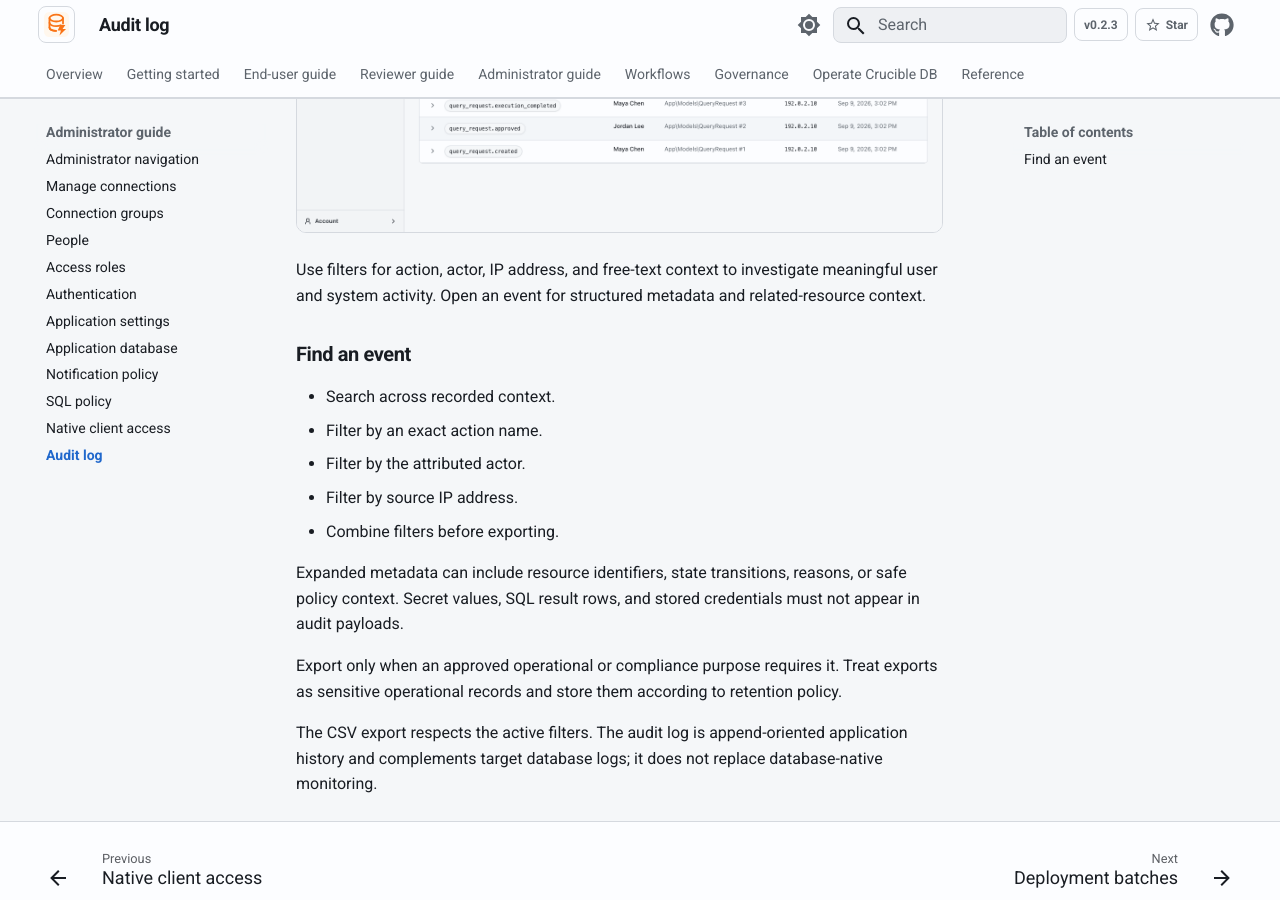
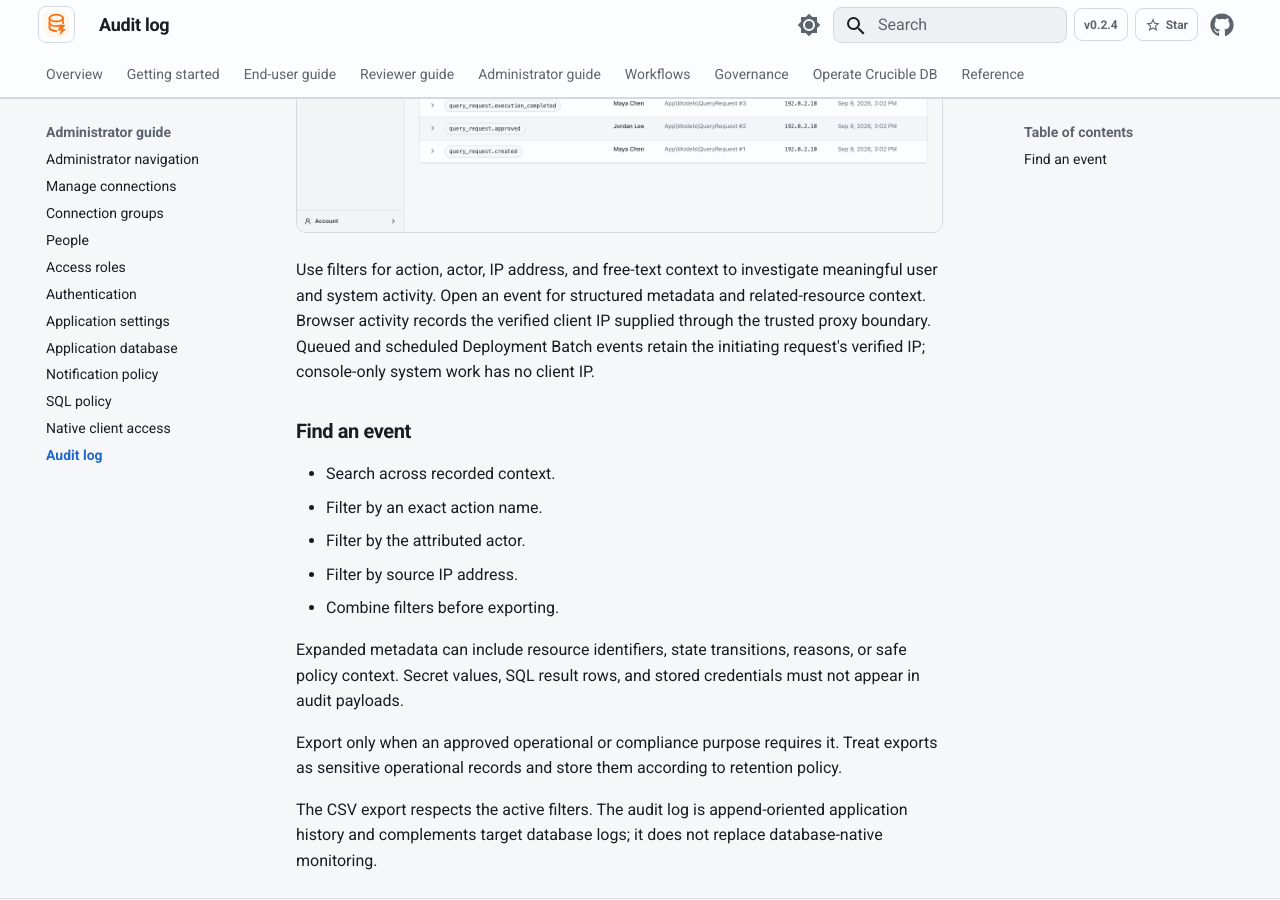
Before and after one commit to adiwidia-dev/crucible-db, an MkDocs documentation site: the page built from docs/admin-guide/audit-log.md, in a window 1280 px wide and 900 px high, scrolled down 448 px. Built offline with MkDocs 1.6.1 and Material for MkDocs 9.7.7, drawn with Linux system fonts in a browser that asks for light colours.

```diff
--- a/docs/admin-guide/audit-log.md
+++ b/docs/admin-guide/audit-log.md
@@ -4,7 +4,7 @@
 
 ![Audit Log page](../assets/screenshots/admin-audit-log.png){ .docs-screenshot }
 
-Use filters for action, actor, IP address, and free-text context to investigate meaningful user and system activity. Open an event for structured metadata and related-resource context.
+Use filters for action, actor, IP address, and free-text context to investigate meaningful user and system activity. Open an event for structured metadata and related-resource context. Browser activity records the verified client IP supplied through the trusted proxy boundary. Queued and scheduled Deployment Batch events retain the initiating request's verified IP; console-only system work has no client IP.
 
 ## Find an event
 
--- a/mkdocs.yml
+++ b/mkdocs.yml
@@ -81,8 +81,8 @@ markdown_extensions:
 extra:
   github_url: https://github.com/adiwidia-dev/crucible-db
   github_star_url: https://github.com/adiwidia-dev/crucible-db
-  release_version: v0.2.3
-  release_url: https://github.com/adiwidia-dev/crucible-db/releases/tag/v0.2.3
+  release_version: v0.2.4
+  release_url: https://github.com/adiwidia-dev/crucible-db/releases/tag/v0.2.4
 
 extra_css:
   - stylesheets/extra.css
@@ -139,6 +139,7 @@ nav:
       - Native proxy operations: operations/native-proxy.md
       - Backup, recovery, and troubleshooting: operations/operations.md
   - Reference:
+      - Release notes v0.2.4: releases/v0.2.4.md
       - Release notes v0.2.3: releases/v0.2.3.md
       - Release notes v0.2.2: releases/v0.2.2.md
       - Release notes v0.2.1: releases/v0.2.1.md
--- a/package.json
+++ b/package.json
@@ -1,7 +1,7 @@
 {
     "$schema": "https://www.schemastore.org/package.json",
     "name": "crucible-db",
-    "version": "0.2.3",
+    "version": "0.2.4",
     "private": true,
     "type": "module",
     "engines": {
```
Also changed, not shown: CHANGELOG.md (+13 -1 lines), README.md (+1 -1 lines), docs/releases/v0.2.4.md (added, +43 -0 lines), 2 other files.
